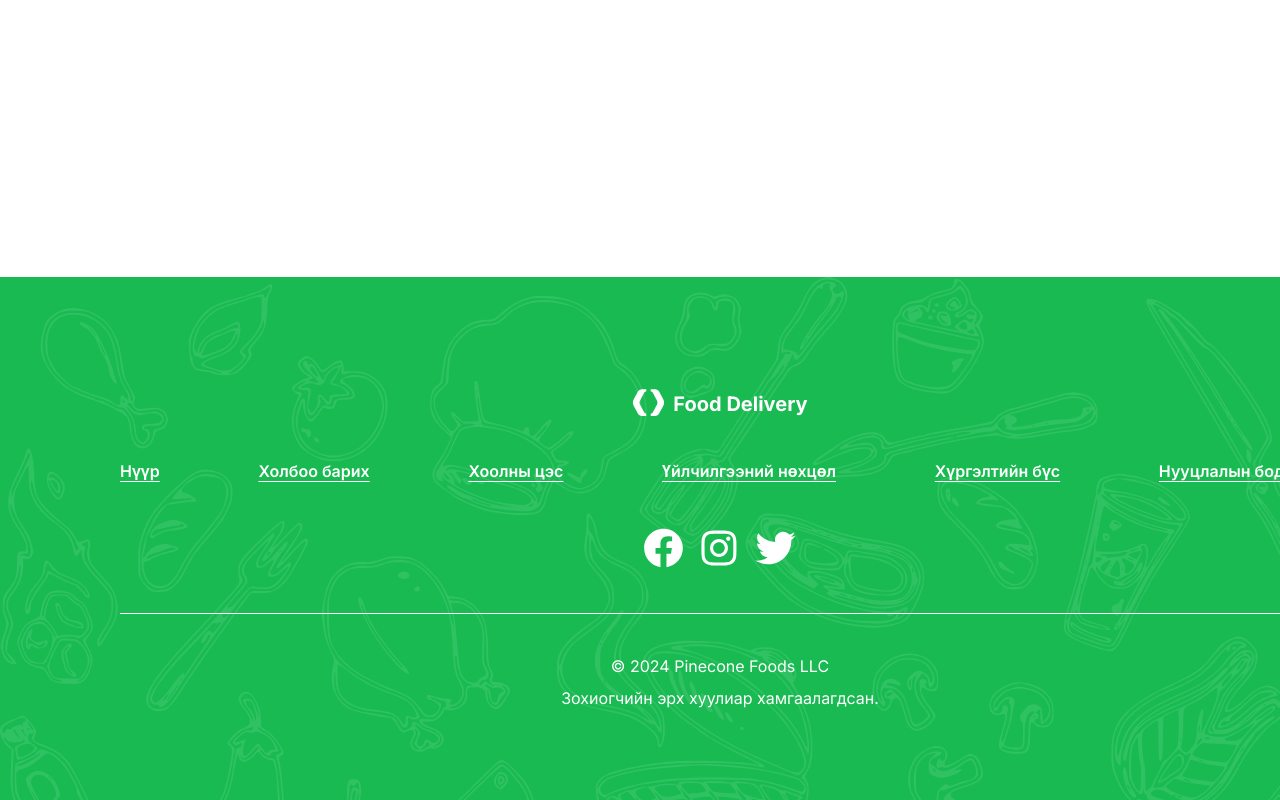
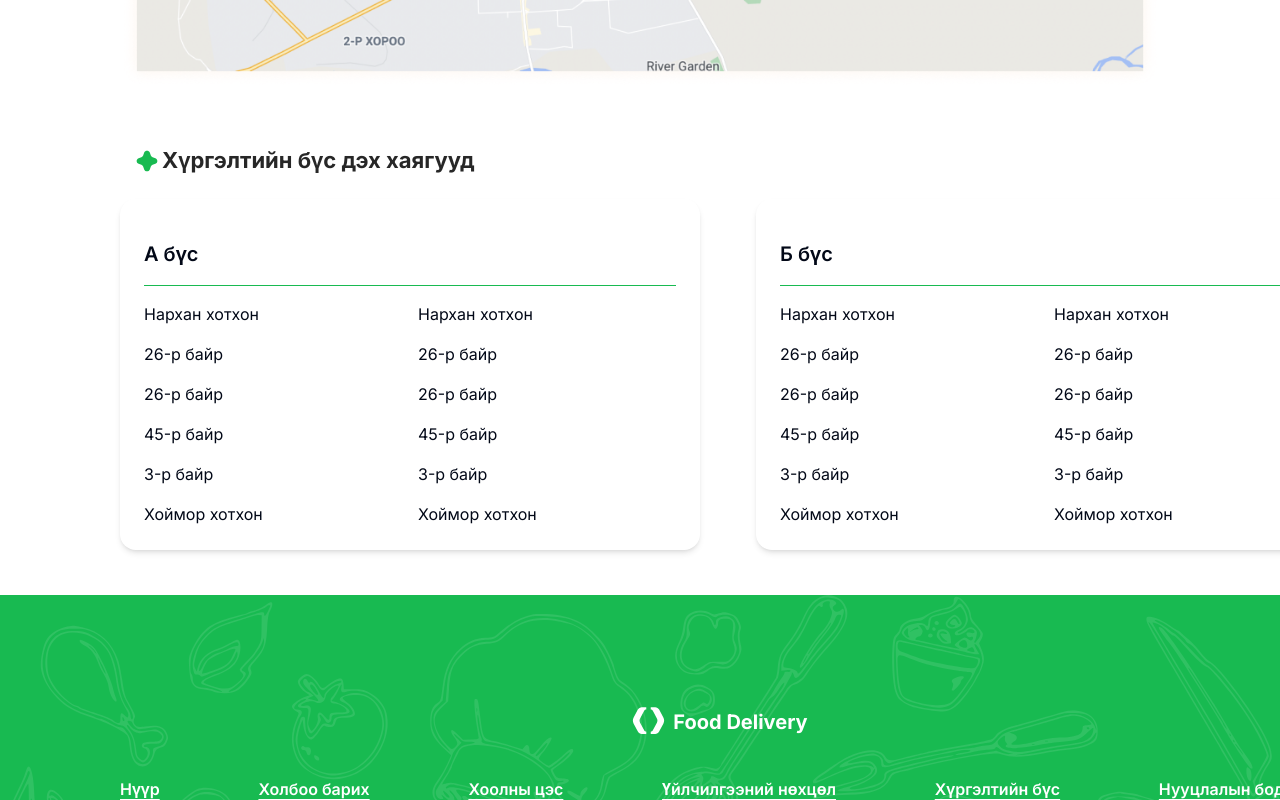
Before and after one commit to 2K241B/Tamir-s-FoodDelivery, a Next.js app in the folder my-app/FE/: page /deliveryzone in a window 1280 px wide. Before the commit this address had no page. Shown: the part 580-1380 px from the top of the page. Built offline with nearby package versions, Linux system fonts and the light colour scheme.

Commit message:
delivery zone Only UI

```diff
--- /dev/null
+++ b/my-app/FE/src/app/deliveryzone/page.jsx
@@ -0,0 +1,60 @@
+import Image from 'next/image';
+import DeliveryZone from '@/components/assets/Rectangle 2707.png';
+import TermOfServiceIcon from '@/components/icons/termsicon';
+
+const position = [
+    'Нархан хотхон',
+    '26-р байр',
+    '26-р байр',
+    '45-р байр',
+    '3-р байр',
+    'Хоймор хотхон '
+];
+
+const page = () => {
+    return (
+        <div className='px-[120px] pt-[61px] pb-[45px] flex flex-col justify-center gap-10'>
+            <Image src={DeliveryZone} height={616} width={1212} className='m-auto' />
+            <div className='w-[1200px] m-auto'>
+                <div className='flex items-center p-4 pb-[22px] text-[22px] font-bold text-[#272727] gap-1'>
+                    <TermOfServiceIcon />
+                    <h2>Хүргэлтийн бүс дэх хаягууд</h2>
+                </div>
+                <div className="flex gap-8 w-[1200px] m-auto">
+                    <div className='flex flex-col w-[580px] gap-4 p-6  mr-6 shadow-md rounded-2xl'>
+                        <h3 className='border-b border-[#18BA51] py-4 text-[20px] font-[590]'>А бүс</h3>
+                        <div className="flex justify-between gap-4 ">
+                            <div className='flex-col flex gap-4 w-[262px]'>
+                                {position.map((el) => (
+                                    <p>{el}</p>
+                                ))}
+                            </div>
+                            <div className='flex-col flex gap-4 w-[262px]'>
+                                {position.map((el) => (
+                                    <p>{el}</p>
+                                ))}
+                            </div>
+                        </div>
+                    </div>
+                    <div className='flex flex-col w-[580px] gap-4 p-6 mr-6 shadow-md rounded-2xl'>
+                        <h3 className='border-b border-[#18BA51] py-4 text-[20px] font-[590]'>Б бүс</h3>
+                        <div className="flex justify-between gap-4 ">
+                            <div className='flex-col flex gap-4 w-[262px]'>
+                                {position.map((el) => (
+                                    <p>{el}</p>
+                                ))}
+                            </div>
+                            <div className='flex-col flex gap-4 w-[262px]'>
+                                {position.map((el) => (
+                                    <p>{el}</p>
+                                ))}
+                            </div>
+                        </div>
+                    </div>
+                </div>
+            </div>
+        </div>
+    );
+};
+
+export default page;
```
Also changed, not shown: my-app/FE/src/components/assets/Rectangle 2707.png (added).
